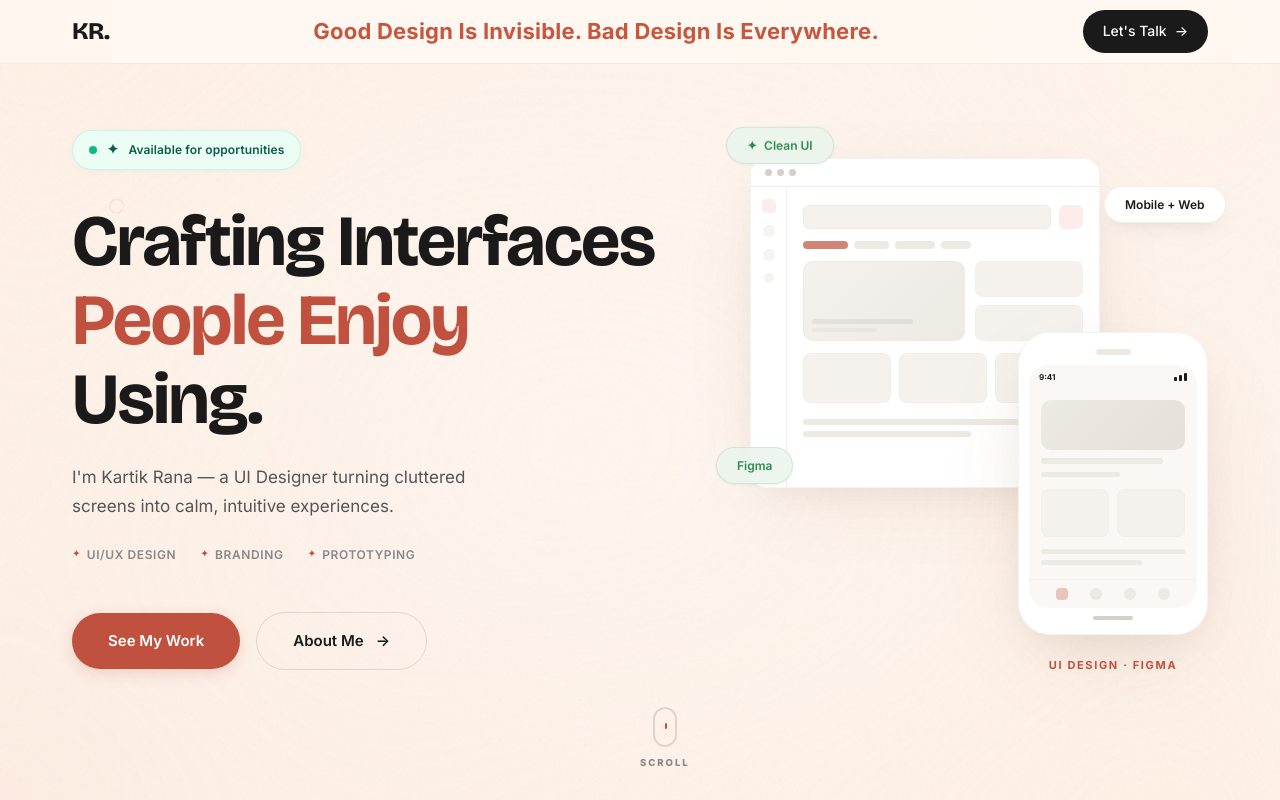
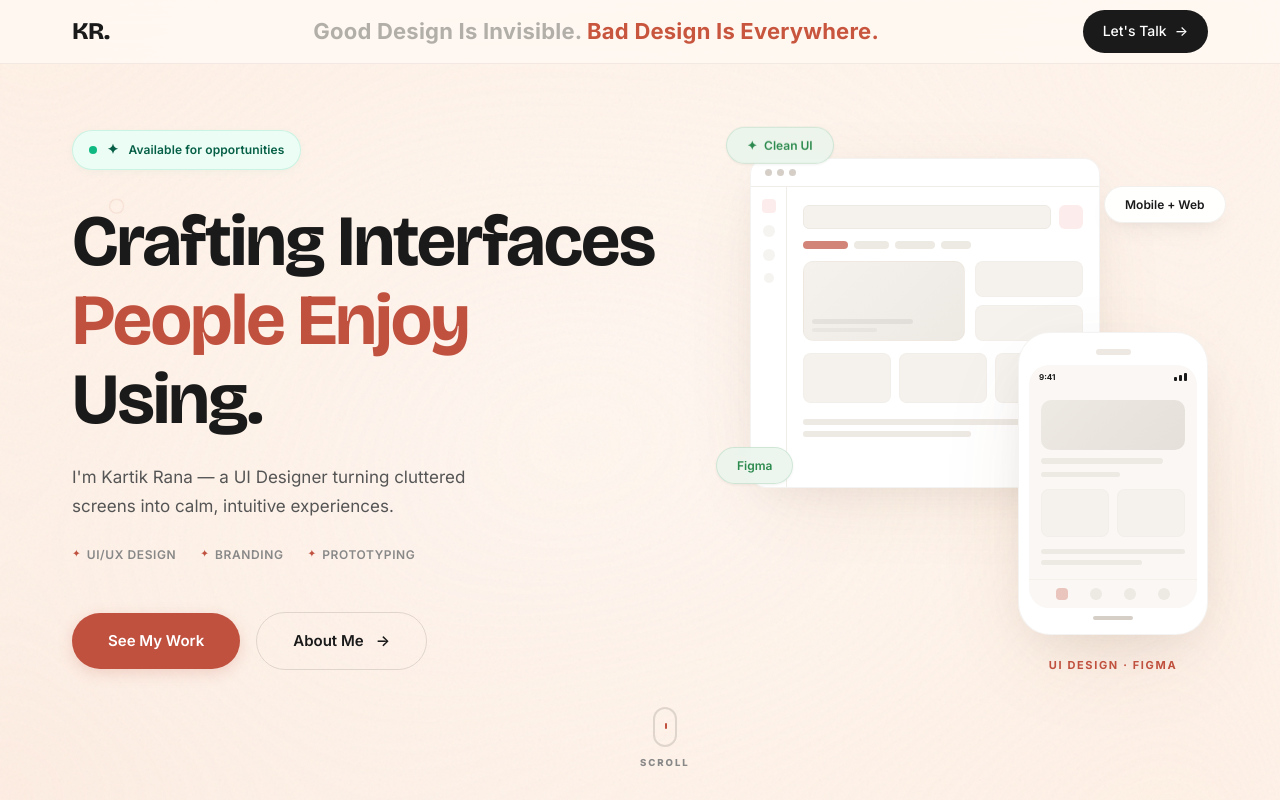
Before and after one commit to kartikrana-08/Portfolio-Kartik, a Preact app: page / in a window 1280 px wide. Shown: the top 800 px of the page. Built offline with nearby package versions, Linux system fonts and the light colour scheme.

Commit message:
Update all changes

```diff
--- a/src/components/Navbar.tsx
+++ b/src/components/Navbar.tsx
@@ -152,7 +152,7 @@ export function Navbar() {
           KR.
         </a>
         <p style={taglineStyle}>
-          <span style={{ color: '#C8553D', transition: 'color 0.25s ease' }}>{displayedRegular}</span>
+          <span style={{ color: activeTab === 'hero' ? '#B2AFA9' : '#C8553D', transition: 'color 0.25s ease' }}>{displayedRegular}</span>
           {displayedBold && <strong style={{ color: '#C8553D', fontWeight: 700, transition: 'color 0.25s ease' }}>{displayedBold}</strong>}
         </p>
         <a
--- a/src/components/Skills.tsx
+++ b/src/components/Skills.tsx
@@ -120,8 +120,8 @@ export function Skills() {
 
   const titleStyle: any = {
     fontFamily: theme.typography.serif,
-    fontSize: 'clamp(2.25rem, 4.5vw, 3.25rem)',
-    fontWeight: 400,
+    fontSize: '48px',
+    fontWeight: 700,
     lineHeight: 1.15,
     letterSpacing: '-0.02em',
     color: theme.colors.textPrimary,
@@ -166,7 +166,7 @@ export function Skills() {
       <div style={innerStyle}>
         <div className="animate-on-scroll" style={headerStyle}>
           <span style={badgeStyle}>Skills</span>
-          <h2 style={titleStyle}>What I work with</h2>
+          <h2 style={titleStyle}>What's in the Toolkit.</h2>
         </div>
 
         <div style={gridStyle}>
```
